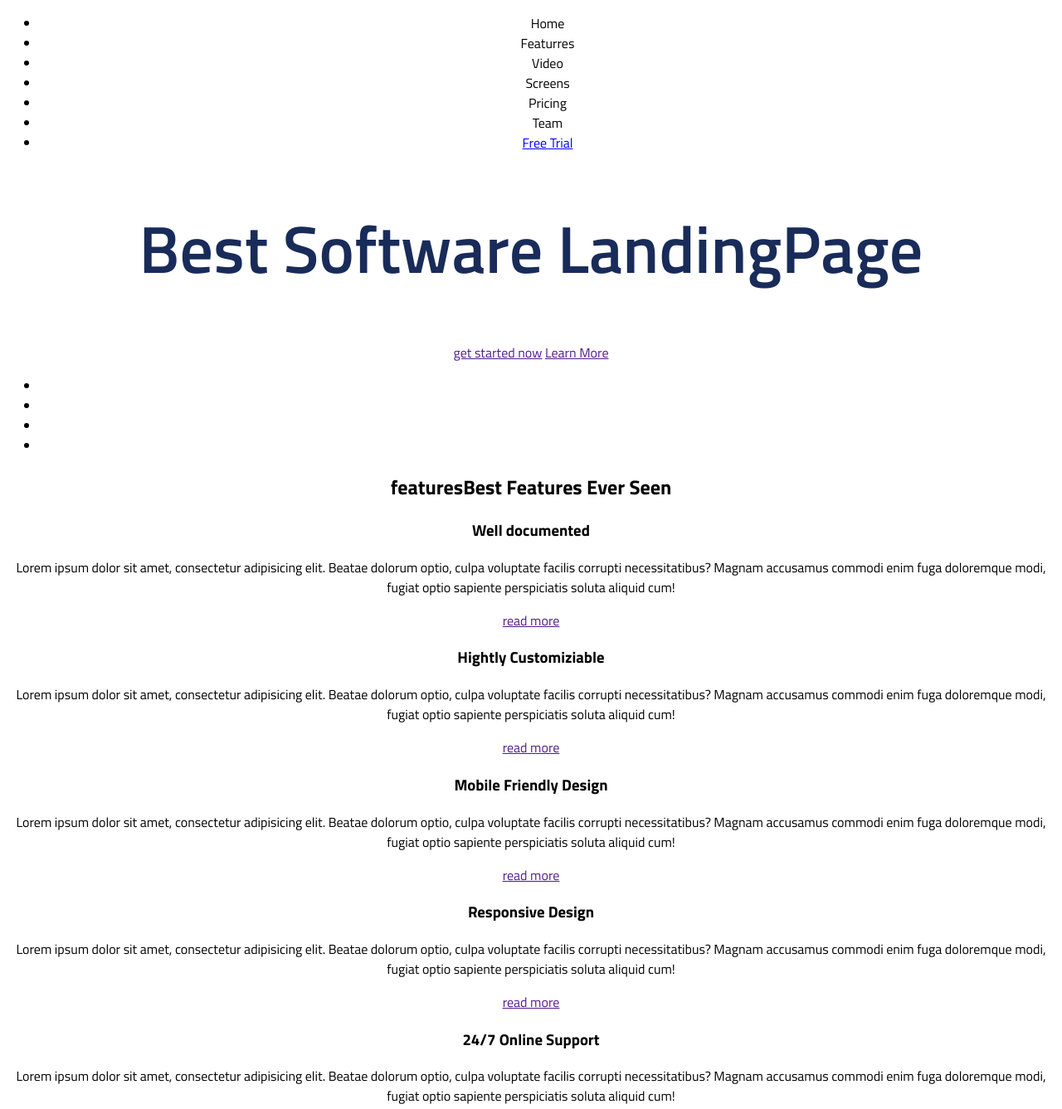
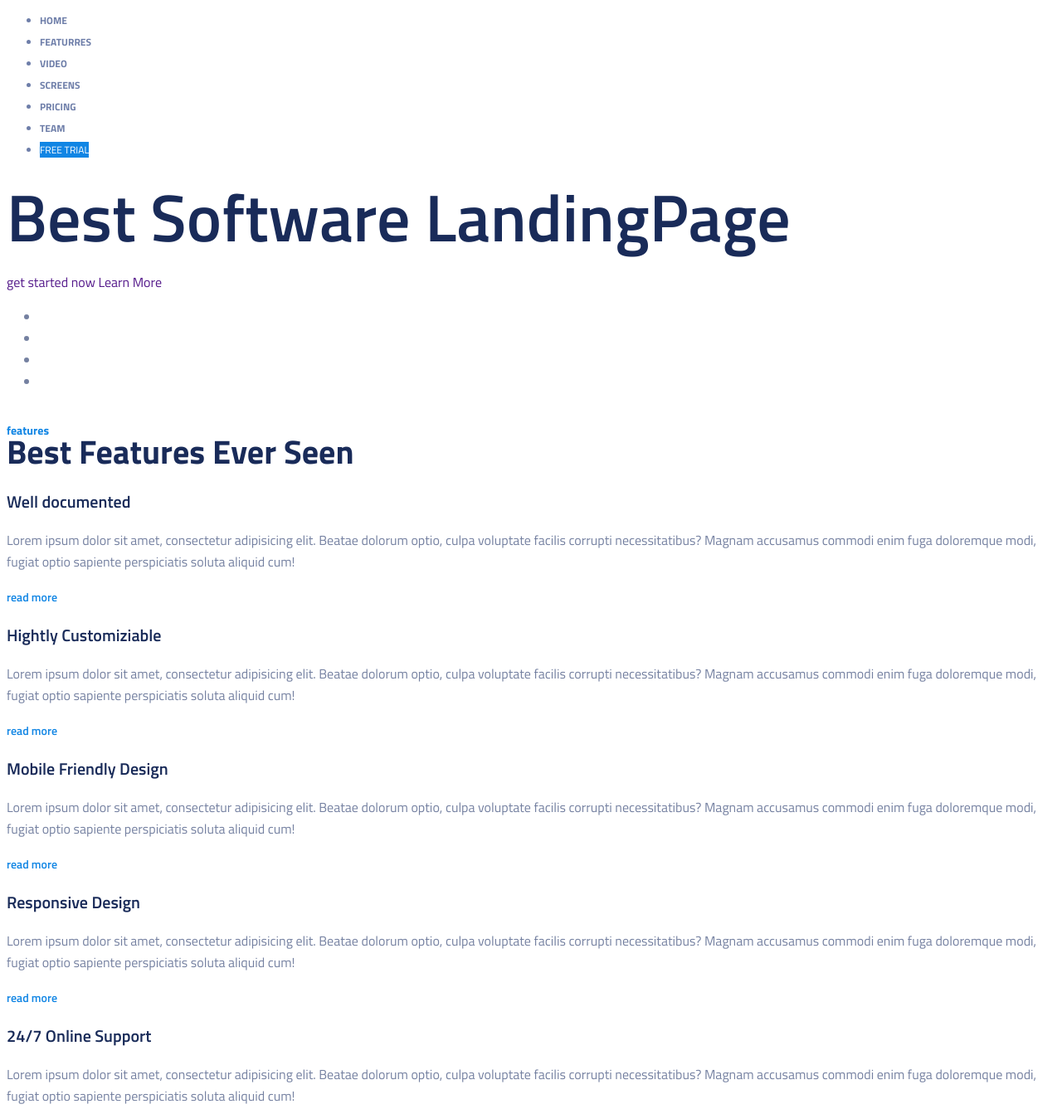
Before and after one commit to igenrytop/limpon, a plain HTML site: page index.html in a window 1280 px wide. Shown: the top 1337 px of the page at 83% size. Drawn offline with Linux system fonts and the light colour scheme.

Commit message:
add code

```diff
--- a/css/style.css
+++ b/css/style.css
@@ -1,10 +1,59 @@
 body {
     font-family: 'Titillium Web', sans-serif;
-    text-align: center;
+    color: #7581a1;
+    font-size: 16px;
+    line-height: 26px;
 }
-
+a {
+    text-decoration: none;
+}
 h1 {
     font-size: 80px;
     font-weight: 600;
     color: #192b59;
 }
+
+.nav {
+    font-size: 12px;
+    color: #6e7ea9;
+    text-transform: uppercase;
+    font-weight: 700;
+
+}
+
+.btn-free {
+
+    color: #fff;
+    font-weight: 400;
+    background-color: #1085e4;
+
+}
+
+.grid h2 {
+
+    font-size: 40px;
+    color: #192b59;
+    font-weight: 700;
+
+}
+
+.grid h2 span {
+    font-size: 14px;
+    color: #1085e4;
+    display: block;
+
+}
+
+.grid-item h3{
+
+    font-size: 20px;
+    color: #192b59;
+    font-weight: 600;
+}
+
+.grid-item a {
+    font-size: 14px;
+    font-weight: 600;
+    color: #1085e4;
+
+}
--- a/index.html
+++ b/index.html
@@ -9,17 +9,17 @@
     <link rel="stylesheet" href="css/style.css">
 </head>
 <body>
-    <div>
+    <div class="page-header">
         <div>
             <a href=""></a>
-            <ul>
+            <ul class="nav">
                 <li>Home</li>
                 <li>Featurres</li>
                 <li>Video</li>
                 <li>Screens</li>
                 <li>Pricing</li>
                 <li>Team</li>
-                <li><a href="#">Free Trial</a></li>
+                <li><a href="#" class="btn-free">Free Trial</a></li>
             </ul>
         </div>
         <h1>Best Software LandingPage</h1>
@@ -28,7 +28,7 @@
             <a href="">Learn More</a>
         </div>
     </div>
-    <div>
+    <div class="page-company">
         <ul>
             <li></li>
             <li></li>
@@ -36,40 +36,40 @@
             <li></li>
         </ul>
     </div>
-    <div>
-        <div>
+    <div class="page-grid">
+        <div class="grid">
             <h2><span>features</span>Best Features Ever Seen</h2>
-            <div>
+            <div class="grid-item">
                 <div></div>
                 <h3>Well documented</h3>
                 <p>Lorem ipsum dolor sit amet, consectetur adipisicing elit. Beatae dolorum optio, culpa voluptate facilis corrupti necessitatibus? Magnam accusamus commodi enim fuga doloremque modi, fugiat optio sapiente perspiciatis soluta aliquid cum!</p>
                 <a href="">read more</a>
             </div>
-            <div>
+            <div class="grid-item">
                 <div></div>
                 <h3>Hightly Customiziable</h3>
                 <p>Lorem ipsum dolor sit amet, consectetur adipisicing elit. Beatae dolorum optio, culpa voluptate facilis corrupti necessitatibus? Magnam accusamus commodi enim fuga doloremque modi, fugiat optio sapiente perspiciatis soluta aliquid cum!</p>
                 <a href="">read more</a>
             </div>
-            <div>
+            <div class="grid-item">
                 <div></div>
                 <h3>Mobile Friendly Design</h3>
                 <p>Lorem ipsum dolor sit amet, consectetur adipisicing elit. Beatae dolorum optio, culpa voluptate facilis corrupti necessitatibus? Magnam accusamus commodi enim fuga doloremque modi, fugiat optio sapiente perspiciatis soluta aliquid cum!</p>
                 <a href="">read more</a>
             </div>
-            <div>
+            <div class="grid-item">
                 <div></div>
                 <h3>Responsive Design</h3>
                 <p>Lorem ipsum dolor sit amet, consectetur adipisicing elit. Beatae dolorum optio, culpa voluptate facilis corrupti necessitatibus? Magnam accusamus commodi enim fuga doloremque modi, fugiat optio sapiente perspiciatis soluta aliquid cum!</p>
                 <a href="">read more</a>
             </div>
-            <div>
+            <div class="grid-item">
                 <div></div>
                 <h3>24/7 Online Support</h3>
                 <p>Lorem ipsum dolor sit amet, consectetur adipisicing elit. Beatae dolorum optio, culpa voluptate facilis corrupti necessitatibus? Magnam accusamus commodi enim fuga doloremque modi, fugiat optio sapiente perspiciatis soluta aliquid cum!</p>
                 <a href="">read more</a>
             </div>
-            <div>
+            <div class="grid-item">
                 <div></div>
                 <h3>Easy to Edit</h3>
                 <p>Lorem ipsum dolor sit amet, consectetur adipisicing elit. Beatae dolorum optio, culpa voluptate facilis corrupti necessitatibus? Magnam accusamus commodi enim fuga doloremque modi, fugiat optio sapiente perspiciatis soluta aliquid cum!</p>
@@ -83,7 +83,7 @@
         </div>
 
     </div>
-    <div>
+    <div class="page-subscribe">
         <div>
             <div>
                 <h2><span>subscribe</span>Signup For A Trail</h2>
@@ -94,7 +94,7 @@
             <img src="img/Robot.png" alt="Robot">
         </div>
     </div>
-    <div>
+    <div class="page-software">
         <div></div>
         <h2>Grab Your Software Amazing Features</h2>
         <p>Lorem ipsum dolor sit amet consectetur adipisicing elit. Veniam odio minus optio quos suscipit quae quia corrupti earum, blanditiis accusantium qui! Provident reprehenderit facere vel optio, aspernatur odit est corporis!</p>
@@ -106,7 +106,7 @@
         </dl>
 
     </div>
-    <div>
+    <div class="page-stat">
         <div>
             <h2> <span>fun facts</span> Some Funs Facts About Dashboard</h2>
             <ul>
@@ -117,7 +117,7 @@
             </ul>
         </div>
     </div>
-    <div>
+    <div class="page-app">
         <div>
             <div>
                 <h2>Meet With Future LandingPage</h2>
@@ -131,7 +131,7 @@
             <img src="img/play.png" alt="Play">
         </div>
     </div>
-    <div>
+    <div class="analytics">
         <div>
             <img src="img/brandon_kricj.png" alt="Limpon Is Suitable For Anytype LandingPage">
         </div>
@@ -142,6 +142,21 @@
             <a href="#">get started now</a>
         </div>
     </div>
+    <div class="analytics">
+        <div>
+            <img src="img/brandon_kricj.png" alt="Limpon Is Suitable For Anytype LandingPage">
+        </div>
+        <div>
+            <img src="img/icon_blue_settings.png" alt="icon_blue_settings">
+            <h2>Easy to Edit & Very Easily Control</h2>
+            <p>Lorem ipsum dolor sit amet consectetur adipisicing elit. Explicabo, ex sit. Adipisci pariatur neque doloremque totam harum blanditiis ullam! Voluptatibus similique voluptas suscipit. Quo explicabo pariatur rem? Debitis, voluptates animi!</p>
+            <a href="#">learn more</a>
+        </div>
+    </div>
+    <div class="page-screen">
+        <h2><span>screen preview</span>Screenshot With Details</h2>
+        <img src="img/screenshot_details.png" alt="Screenshot With Details">
+    </div>
 
 
 
```
